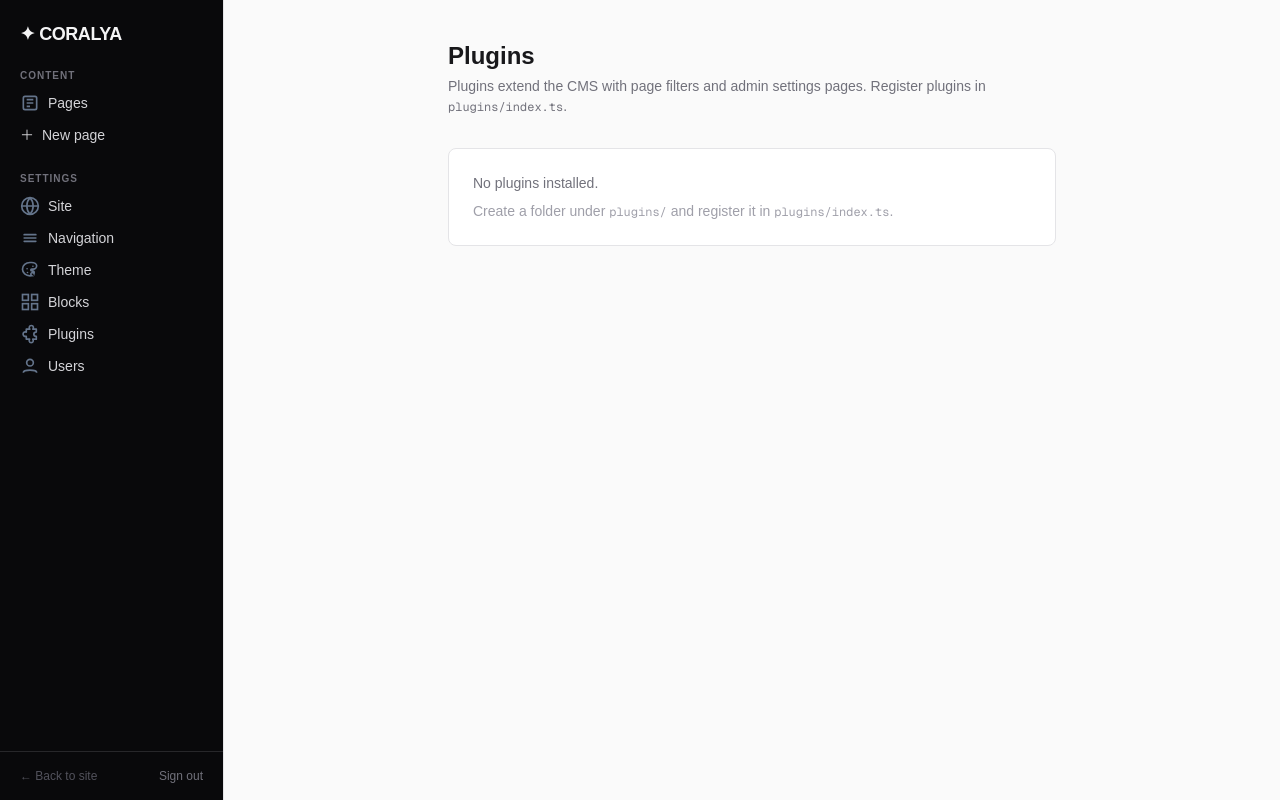
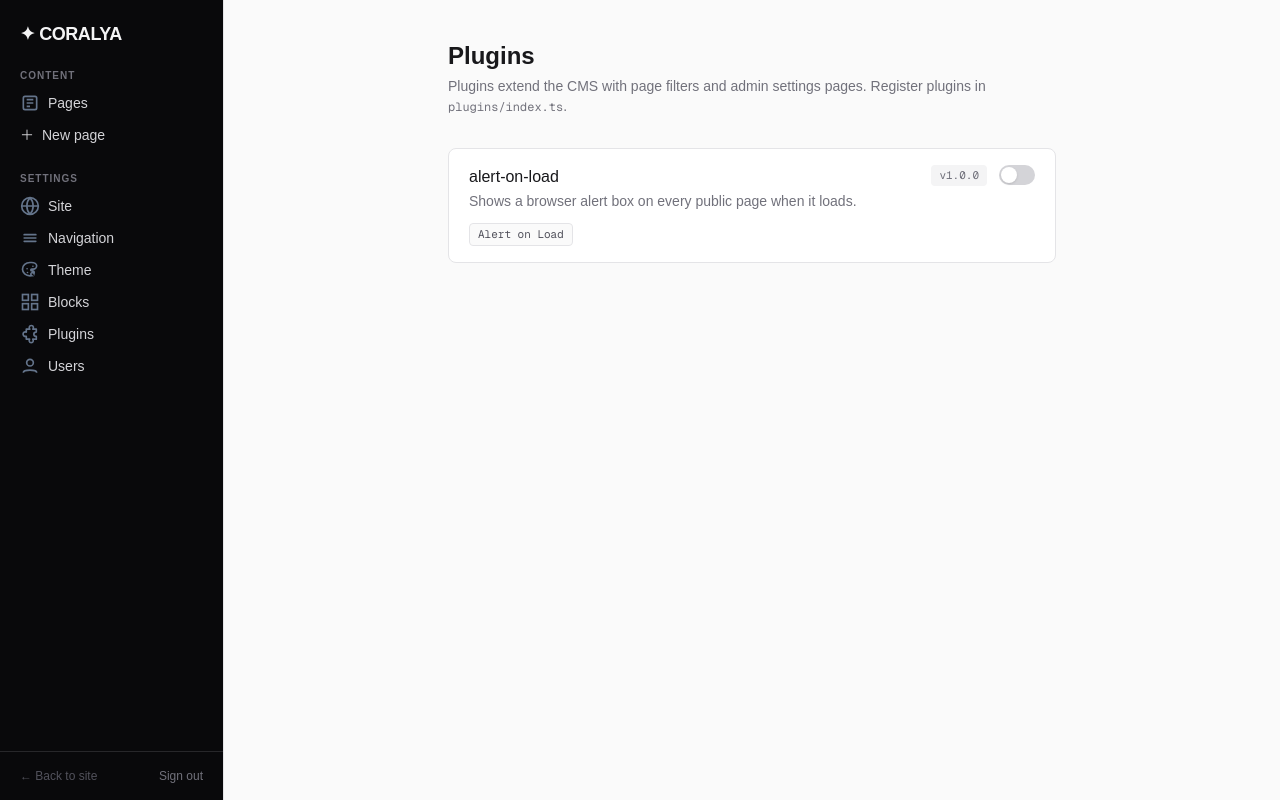
Before and after one commit to KoschKX/CoralyaCMS, a Next.js app in the folder next/: page /admin/settings/plugins in a window 1280 px wide. Built offline with nearby package versions, Linux system fonts and the light colour scheme.

Commit message:
fixed plugin bug

```diff
--- a/next/app/admin/settings/plugins/PluginToggle.tsx
+++ b/next/app/admin/settings/plugins/PluginToggle.tsx
@@ -12,14 +12,20 @@ export function PluginToggle({ name, initialEnabled }: PluginToggleProps) {
   const [busy, setBusy] = useState(false);
 
   async function toggle() {
+    const next = !enabled;
+    setEnabled(next); // optimistic
     setBusy(true);
-    await fetch("/api/plugins/states", {
-      method: "PATCH",
-      headers: { "Content-Type": "application/json" },
-      body: JSON.stringify({ name, enabled: !enabled }),
-    });
-    setEnabled((e) => !e);
-    setBusy(false);
+    try {
+      await fetch("/api/plugins/states", {
+        method: "PATCH",
+        headers: { "Content-Type": "application/json" },
+        body: JSON.stringify({ name, enabled: next }),
+      });
+    } catch {
+      setEnabled(!next); // revert on error
+    } finally {
+      setBusy(false);
+    }
   }
 
   return (
--- a/next/app/admin/settings/plugins/page.tsx
+++ b/next/app/admin/settings/plugins/page.tsx
@@ -1,11 +1,24 @@
 // Side-effect import: ensures plugins are registered before reading them.
 import "@/plugins/index";
 import { installedPlugins } from "@/lib/plugin-registry";
+import { PluginToggle } from "./PluginToggle";
+import fs from "fs";
+import path from "path";
 
 export const metadata = { title: "Plugins — CMS" };
 
+function readPluginStates(): Record<string, boolean> {
+  try {
+    const file = path.join(process.cwd(), "data", "plugin-settings", "plugin-states.json");
+    return JSON.parse(fs.readFileSync(file, "utf-8")) as Record<string, boolean>;
+  } catch {
+    return {};
+  }
+}
+
 export default function PluginsPage() {
   const plugins = installedPlugins;
+  const states = readPluginStates();
 
   return (
     <div className="mx-auto max-w-2xl px-8 py-10">
@@ -40,9 +53,15 @@ export default function PluginsPage() {
                     <p className="mt-0.5 text-xs text-zinc-400">by {plugin.author}</p>
                   )}
                 </div>
-                <span className="shrink-0 rounded bg-zinc-100 px-2 py-0.5 font-mono text-[11px] text-zinc-500">
-                  v{plugin.version}
-                </span>
+                <div className="flex shrink-0 items-center gap-3">
+                  <span className="rounded bg-zinc-100 px-2 py-0.5 font-mono text-[11px] text-zinc-500">
+                    v{plugin.version}
+                  </span>
+                  <PluginToggle
+                    name={plugin.name}
+                    initialEnabled={states[plugin.name] !== false}
+                  />
+                </div>
               </div>
               {plugin.adminPages && plugin.adminPages.length > 0 && (
                 <div className="mt-3 flex flex-wrap gap-1.5">
--- a/next/data/plugin-settings/plugin-states.json
+++ b/next/data/plugin-settings/plugin-states.json
@@ -1,3 +1,3 @@
 {
-  "alert-on-load": true
+  "alert-on-load": false
 }
--- a/next/lib/plugin-registry.ts
+++ b/next/lib/plugin-registry.ts
@@ -70,6 +70,12 @@ export function getPluginIcon(
 export const installedPlugins: PluginDefinition[] = [];
 
 /**
+ * Names of plugins that have been disabled via the admin UI.
+ * Checked at request time by filters and the plugins page.
+ */
+export const disabledPlugins = new Set<string>();
+
+/**
  * All admin pages contributed by plugins, keyed by slug for O(1) lookup.
  * Used by the dynamic `/admin/settings/plugins/[slug]` route.
  */
@@ -81,7 +87,13 @@ export const pluginAdminPages: Record<string, PluginAdminPage> = {};
  */
 export function installPlugin(plugin: PluginDefinition): void {
   for (const { hook, callback, priority } of plugin.filters ?? []) {
-    addFilter(hook, callback, priority);
+    // Wrap so the disabled check is evaluated at call time, not install time.
+    const pluginName = plugin.name;
+    const guarded = (value: unknown, ...args: unknown[]) => {
+      if (disabledPlugins.has(pluginName)) return value;
+      return (callback as (v: unknown, ...a: unknown[]) => unknown)(value, ...args);
+    };
+    addFilter(hook, guarded, priority);
   }
   for (const page of plugin.adminPages ?? []) {
     pluginAdminPages[page.slug] = page;
--- a/next/plugins/index.ts
+++ b/next/plugins/index.ts
@@ -20,6 +20,20 @@
  *   installPlugin(myPlugin);
  */
 
-// import { installPlugin } from "@/lib/plugin-registry";
-// import myPlugin from "./my-plugin";
-// installPlugin(myPlugin);
+import fs from "fs";
+import path from "path";
+import { installPlugin, disabledPlugins } from "@/lib/plugin-registry";
+import alertOnLoad from "./alert-on-load";
+
+// Seed disabled set from persisted states so filters are bypassed on startup.
+try {
+  const file = path.join(process.cwd(), "data", "plugin-settings", "plugin-states.json");
+  const states = JSON.parse(fs.readFileSync(file, "utf-8")) as Record<string, boolean>;
+  for (const [name, enabled] of Object.entries(states)) {
+    if (!enabled) disabledPlugins.add(name);
+  }
+} catch {
+  // No states file yet — all plugins enabled by default.
+}
+
+installPlugin(alertOnLoad);
```
